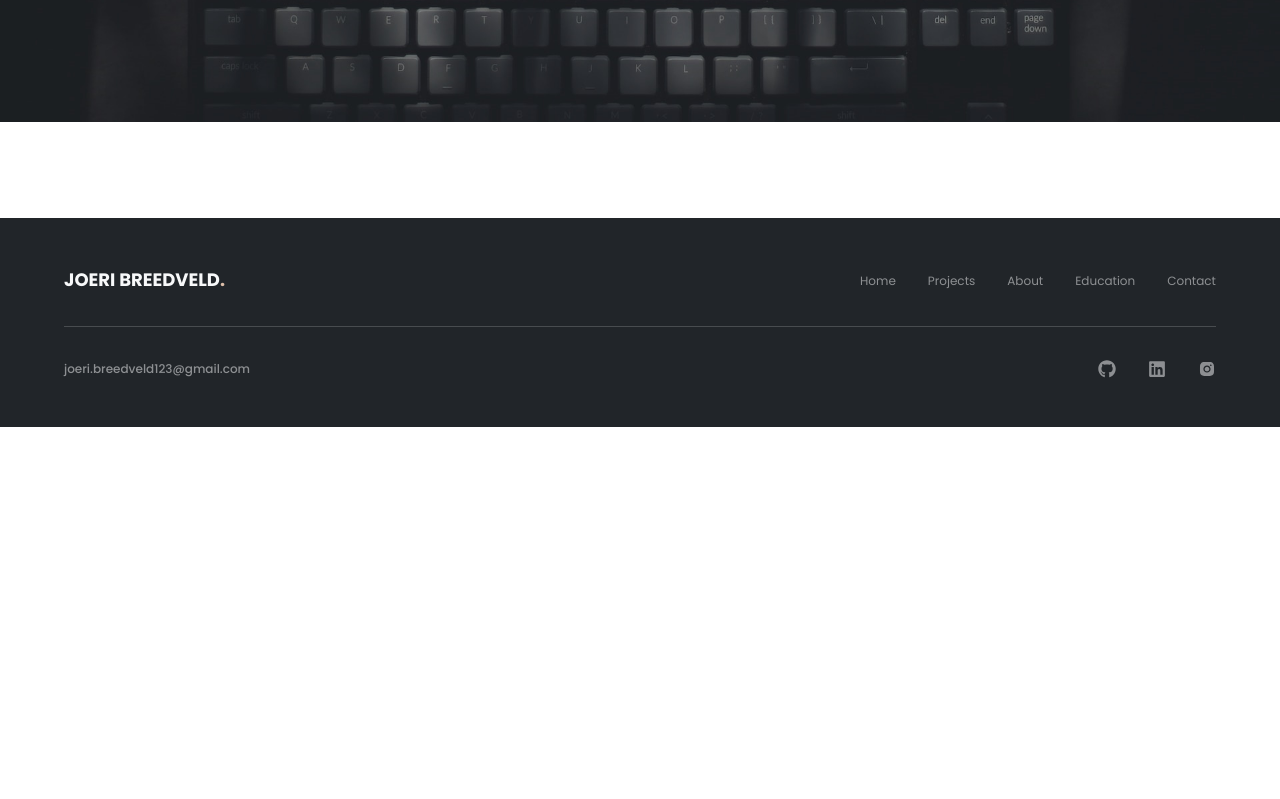
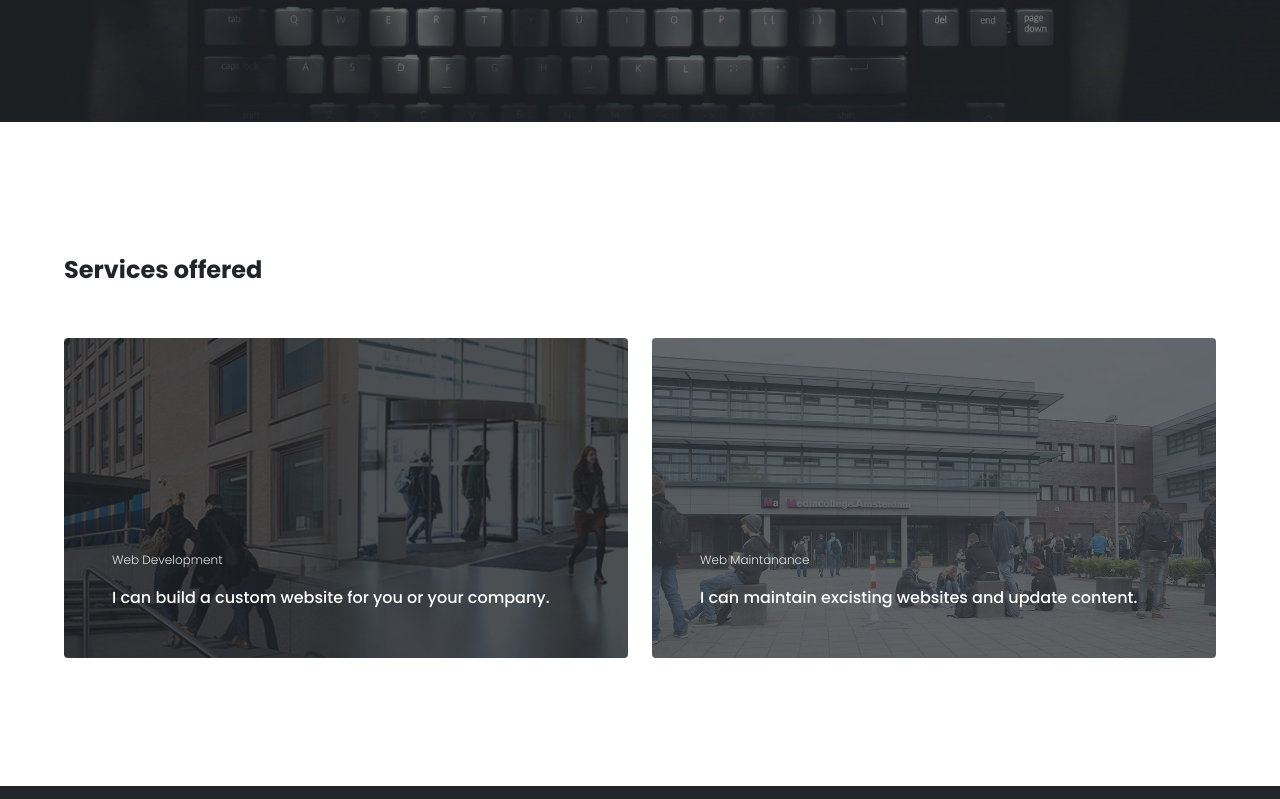
Before and after one commit to joeribreedveld/portfolio-website-v6, a Next.js app: page / in a window 1280 px wide. Shown: the part 3161-3960 px from the top of the page. Before the commit the page ends 3588 px from the top, so only its background shows below. Built offline with nearby package versions, Linux system fonts and the light colour scheme.

Commit message:
feat(services): add services content and make components

```diff
--- /dev/null
+++ b/public/data/services.json
@@ -0,0 +1,14 @@
+[
+  {
+    "id": 1,
+    "title": "Web Development",
+    "description": "I can build a custom website for you or your company.",
+    "img": "/img/education/hva.jpg"
+  },
+  {
+    "id": 2,
+    "title": "Web Maintanance",
+    "description": "I can maintain excisting websites and update content.",
+    "img": "/img/education/ma.jpg"
+  }
+]
--- a/src/components/sections/Contact/Contact.tsx
+++ b/src/components/sections/Contact/Contact.tsx
@@ -5,7 +5,7 @@ import Image from "next/image";
 // Functions
 const Contact = () => (
   <section
-    className="section-padding-y relative mb-24 bg-[url(/img/contact-bg.jpg)] bg-cover bg-center"
+    className="section-padding-y relative bg-[url(/img/contact-bg.jpg)] bg-cover bg-center"
     id="contact"
   >
     <div className="page-width flex flex-col gap-12">
--- a/src/components/sections/Education/Education.tsx
+++ b/src/components/sections/Education/Education.tsx
@@ -1,7 +1,6 @@
 // Imports
 import { IEducationItemProps } from "./Education.types";
 import education from "../../../../public/data/education.json";
-import classNames from "classnames";
 
 // Functions
 const Education = () => (
--- /dev/null
+++ b/src/components/sections/Services/Services.tsx
@@ -0,0 +1,38 @@
+// Imports
+import { IServicesItemProps } from "./Services.types";
+import services from "../../../../public/data/services.json";
+
+// Functions
+const Services = () => (
+  <section
+    className="page-width section-padding-y flex flex-col gap-12"
+    id="education"
+  >
+    <h2 className="font-bold text-[#212529]">Services offered</h2>
+    <ul className="grid grid-cols-1 gap-6 md:grid-cols-2">
+      {services.map((servicesItem) => (
+        <ServicesItem
+          title={servicesItem.title}
+          description={servicesItem.description}
+          img={servicesItem.img}
+          key={servicesItem.id}
+        />
+      ))}
+    </ul>
+  </section>
+);
+
+const ServicesItem = ({ title, description, img }: IServicesItemProps) => (
+  <li
+    className="h-[20rem] w-full rounded bg-cover bg-center p-12"
+    style={{ backgroundImage: `url(${img})` }}
+  >
+    <article className="flex h-full flex-col justify-end gap-4">
+      <p className="text-xs font-light text-[#E5E5E5]">{title}</p>
+      <h4 className="font-medium text-white">{description}</h4>
+    </article>
+  </li>
+);
+
+// Exports
+export default Services;
--- /dev/null
+++ b/src/components/sections/Services/Services.types.ts
@@ -0,0 +1,9 @@
+// Interfaces
+interface IServicesItemProps {
+  title: string;
+  img: string;
+  description: string;
+}
+
+// Exports
+export type { IServicesItemProps };
--- a/src/pages/index.tsx
+++ b/src/pages/index.tsx
@@ -8,6 +8,7 @@ import Contact from "~/components/sections/Contact/Contact";
 import Hero from "~/components/sections/Hero/Hero";
 import Projects from "~/components/sections/Projects/Projects";
 import Education from "~/components/sections/Education/Education";
+import Services from "~/components/sections/Services/Services";
 
 // Functions
 const Home: NextPage = () => (
@@ -24,6 +25,7 @@ const Home: NextPage = () => (
       <About />
       <Education />
       <Contact />
+      <Services />
     </main>
     <Footer />
   </>
```
